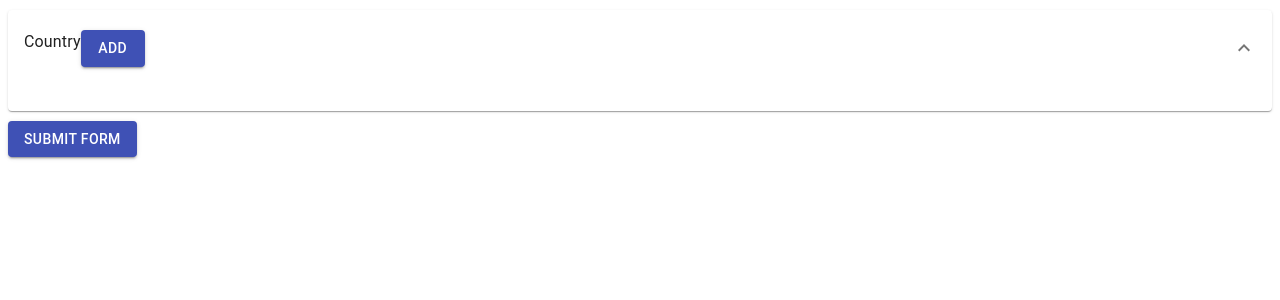
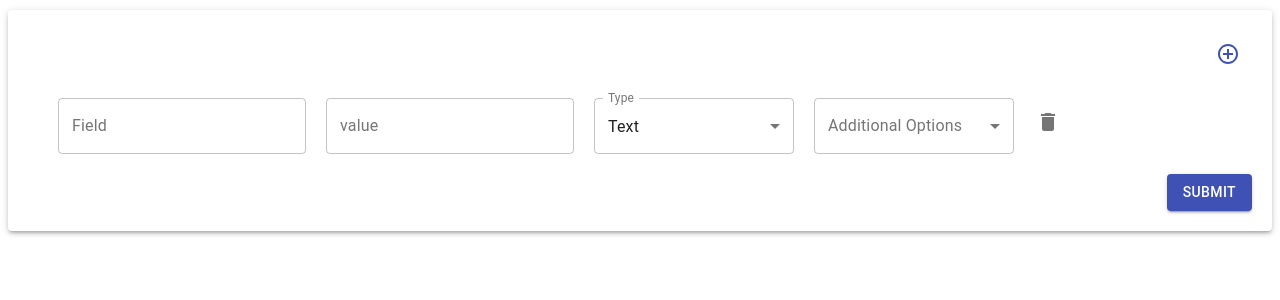
Before and after one commit to abhay-tank/dynamic-nested-schema-form, a React (Create React App) app: page / in a window 1280 px wide. Shown: the top 300 px of the page. Built offline with nearby package versions, Linux system fonts and the light colour scheme.

Commit message:
Added Nested Schema

```diff
--- a/src/App.js
+++ b/src/App.js
@@ -1,13 +1,13 @@
 
 import {GroupSchema} from "./GoupOfSchema"
 
-import {NestedAccordian} from "./Nested Accordian"
+import NestedAccordian from "./Nested Accordian"
 
 export default function App() {
 
   return(
     <>
-    {/* <GroupSchema/> */}
+  {/* <GroupSchema/> */}
     <NestedAccordian/>
     </>
   )
--- a/src/Form.jsx
+++ b/src/Form.jsx
@@ -46,9 +46,9 @@ export const Form = ({
     handleSubmit,
     control,
     setValue,
+    getValues,
     setError,
     formState: { errors },
-    unregister,
     watch,
   } = form;
   watchList?.length > 0
@@ -60,7 +60,7 @@ export const Form = ({
 
   const [pushedSchema, setPushedSchema] = useState([]);
 
-  const generateForm = (schema) => {
+  const generateForm = (schema, index) => {
     const {
       uid,
       name,
@@ -165,20 +165,29 @@ export const Form = ({
               control={control}
               rules={validations}
               defaultValue={defaultValue}
-              render={({ field, fieldState, formState }) => {
+              render={({ field, formState }) => {
                 const { errors } = formState;
                 const hasFieldError = has(errors, name);
                 const fieldError = get(errors, name);
+
+                let selectValue;
                 return (
+                  <>
                     <TextField
                       fullWidth
                       label={title}
-                    type="date"
                       variant="outlined"
                       error={hasFieldError}
                       select
                       helperText={hasFieldError && fieldError.message}
                       {...field}
+                      onChange={(e)=>{
+                        console.log("--->",e.target.value)
+                        _schema.length > 0 && field_metadata?.mapSchema[e.target.value] && field_metadata?.mapSchema.map
+
+                        field.onChange(e.target.value)
+
+                      }}
                       inputRef={field.ref}
                     >
                       {options.map((option) => (
@@ -187,6 +196,18 @@ export const Form = ({
                         </MenuItem>
                       ))}
                     </TextField>
+                    {_schema.length > 0 && field_metadata?.mapSchema[getValues(`${name}`)] &&
+                      field_metadata.mapSchema[getValues(`${name}`)]?.length > 0 &&
+                      field_metadata.mapSchema[getValues(`${name}`)].map((schemaName) => {
+                        return (
+                          generateForm(
+                            _schema.find(
+                              (schemaObject) => schemaObject.name === schemaName
+                            )
+                          )
+                        );
+                      })}
+                  </>
                 );
               }}
             />
@@ -424,8 +445,6 @@ export const Form = ({
       case "groupAccordian":
         const groupAccordianError = has(errors, name);
 
-
-
         return (
           <>
             <Accordion
@@ -442,7 +461,7 @@ export const Form = ({
                 aria-controls="panel1a-content"
                 id="panel1a-header"
               >
-                <Typography>{title}</Typography>
+                <Typography>{title || index}</Typography>
 
                 {!!field_metadata?.showAddButton && (
                   <Button {...field_metadata?.addButtonProps}>Add</Button>
@@ -459,8 +478,8 @@ export const Form = ({
                   alignItems="stretch"
                 >
                   {_schema.length > 0 &&
-                    _schema.map((schemaObject) => {
-                      return generateForm(schemaObject);
+                    _schema.map((schemaObject, index) => {
+                      return generateForm(schemaObject, index);
                     })}
                 </Grid>
               </AccordionDetails>
--- a/src/GoupOfSchema/index.js
+++ b/src/GoupOfSchema/index.js
@@ -5,8 +5,7 @@ import { useForm } from "react-hook-form";
 import isEmpty from "lodash/isEmpty";
 import Button from "@material-ui/core/Button";
 
-
-export const GroupSchema=()=>{
+export const GroupSchema = () => {
   const form = useForm({
     mode: "all",
     reValidateMode: "all",
@@ -74,12 +73,47 @@ export const GroupSchema=()=>{
         },
         field_metadata: {
           options: [
-                { label: "Male", value: "male" },
+            { label: "Male", value: "male", },
             { label: "Female", value: "female" },
             { label: "Transgender", value: "transgender" },
           ],
+          mapSchema:{
+            male:["sumil"],
+            female:["age"],
+            transgender:["age","sumil"]
+
+          }
+        },
+        _schema: [
+          {
+            title: "Name",
+            uid: shortid.generate(),
+            name: "male.sumil",
+            type: "text",
+            defaultValue: "",
+            validations: {
+              required: "Name is required",
+            },
+            field_metadata: {
+              options: [],
             },
             _schema: [],
+          },
+           {
+        title: "Age",
+        uid: shortid.generate(),
+        name: "female.age",
+        type: "number",
+        defaultValue: "",
+        validations: {
+          required: "Age is required",
+        },
+        field_metadata: {
+          options: [],
+        },
+        _schema: [],
+      },
+        ],
       },
       {
         title: "What is fav tv show?",
@@ -168,7 +202,11 @@ export const GroupSchema=()=>{
             },
             field_metadata: {
               options: [
-                    { label: "Raw engineering", value: "raw", mapSchema: ["employee.salary"] },
+                {
+                  label: "Raw engineering",
+                  value: "raw",
+                  mapSchema: ["employee.salary"],
+                },
                 { label: "ContentStack", value: "cs", mapSchema: [] },
                 { label: "DFEP", value: "dfe", mapSchema: [] },
               ],
@@ -204,8 +242,7 @@ export const GroupSchema=()=>{
         defaultValue: false,
         validations: {},
         field_metadata: {
-              options: [
-              ],
+          options: [],
         },
         _schema: [],
       },
@@ -655,4 +692,4 @@ export const GroupSchema=()=>{
       </Button>
     </div>
   );
-}
+};
--- a/src/Nested Accordian/index.js
+++ b/src/Nested Accordian/index.js
@@ -1,149 +1,196 @@
-import React, { useEffect, useState } from "react";
-import shortid from "shortid";
-import { Form } from "../Form";
-import { useForm } from "react-hook-form";
-import isEmpty from "lodash/isEmpty";
-import Button from "@material-ui/core/Button";
-import { cloneDeep, set, get } from "lodash";
+import React from "react";
+import { useForm, useFieldArray, Controller } from "react-hook-form";
+import TextField from "@material-ui/core/TextField";
+import Grid from "@material-ui/core/Grid";
+import AddIcon from "@material-ui/icons/AddCircleOutlineOutlined";
+import IconButton from "@material-ui/core/IconButton";
+import Paper from "@material-ui/core/Paper";
+import DeleteIcon from "@material-ui/icons/Delete";
+import { Button } from "@material-ui/core";
+import MenuItem from "@material-ui/core/MenuItem";
 
-export const NestedAccordian = () => {
-  const _schema = [];
-
-  const form = useForm({
-    mode: "all",
-    reValidateMode: "all",
-    criteriaMode: "all",
-    shouldFocusError: true,
-    shouldUnregister: true,
-  });
-  const {
-    setValue,
-    getValues,
-    watch,
-    trigger,
-    formState: { errors },
-  } = form;
-  const primitive = ["text", "number", "date", "select", "fileUpload"];
-  const groupType = [
-    "group",
-    "radioGroup",
-    "checkboxGroup",
-    "checkboxAccordian",
-  ];
-  const [schema, setSchema] = useState([]);
-
-
-  const onPush = async (e) => {
-    e.stopPropagation();
-    const fieldNumber = schema.length;
-     await trigger([
-      `country[${fieldNumber - 1}].state`,
-      `country[${fieldNumber - 1}].city`,
-    ]);
-
-    if (errors?.country) {
-      e.target.disabled = true;
-    } else {
-      const pushedSchema = {
-        title: `Country-${fieldNumber}`,
-        name: ``,
-        uid: shortid.generate(),
-        field_metadata: {
-          showDeleteButton: true,
-          deleteButtonProps: {
-            variant: "contained",
-            color: "primary",
-            type: "button",
-            onClick: (e) => { e.stopPropagation();  onDelete(fieldNumber)},
-          },
-          options: [],
-        },
-        defaultValue: "",
-        validations: {},
-        type: "groupAccordian",
-        _schema: [
+const type = [
   {
-            title: "State Name",
-            uid: shortid.generate(),
-            name: `country[${fieldNumber}].state`,
-            type: "text",
-            defaultValue: "",
-            validations: {
-              required: "Name is required",
-            },
-            field_metadata: {
-              options: [],
-            },
-            _schema: [],
+    value: "text",
+    label: "Text",
   },
   {
-            title: "city",
-            uid: shortid.generate(),
-            name: `country[${fieldNumber}].city`,
-            type: "text",
-            defaultValue: "",
-            validations: {
-              required: "Name is required",
+    value: "boolean",
+    label: "Boolean",
   },
-            field_metadata: {
-              options: [],
+  {
+    value: "group",
+    label: "Group",
   },
-            _schema: [],
+  {
+    value: "mixed",
+    label: "Mixed",
   },
-        ],
-      };
-      setSchema(cloneDeep(schema.push(cloneDeep(pushedSchema))));
-      // setSchema(prevProp=>console.log(prevProp))
-    }
-  };
+  {
+    value: "RTE",
+    label: "RTE",
+  },
+];
 
-  const onDelete = (index) => {
-    console.log("delet-->", index);
+const addOption = [
+  {
+    value: "mandatory",
+    label: "Mandatory",
+  },
+  {
+    value: "Mutline",
+    label: "Mutline",
+  },
+  {
+    value: "Multiple",
+    label: "Multiple",
+  },
+];
 
-    schema.length > 0 ? setSchema(cloneDeep(schema.splice(index, 1))) : null;
-  };
-
-  console.log(getValues());
-
-  const [mainSchema, setMainSchema] = useState({
-    title: "Country",
-    name: `country[${schema.length}]`,
-    uid: shortid.generate(),
-    field_metadata: {
-      showAddButton: true,
-      addButtonProps: {
-        variant: "contained",
-        color: "primary",
-        type: "button",
-        onClick: onPush,
+function NestedSchema() {
+  const { control, watch, handleSubmit } = useForm({
+    defaultValues: {
+      demo: [{ fieldName: "", displayName: "", type: "text", addOption: "" }],
     },
-      options: [],
-    },
-    defaultValue: {},
-    validations: {},
-    type: "groupAccordian",
-    _schema: schema,
   });
 
-  useEffect(() => {}, [schema]);
+  const { fields, append, prepend, remove, swap, move, insert } = useFieldArray(
+    {
+      control,
+      name: "demo",
+    }
+  );
 
-  const submitFormHandler = (data) => {
-    console.log("Form Data => ", data);
-  };
+  // console.log("watch--->",watch())
+  const onSubmit = (data) => console.log("data", data);
 
   return (
-    <div>
-      <Form
-        formId="myform"
-        customSchema={mainSchema}
-        onSubmit={submitFormHandler}
-        additionalFormAttributes={{}}
-        // watchList={["city"]}
-        form={form}
+    <form onSubmit={handleSubmit(onSubmit)}>
+      <Paper style={{ margin: "10px 0", padding: "20px" }} elevation={3}>
+        <Grid
+          container
+          direction="column"
+          justify="space-between"
+          alignItems="flex-end"
+        >
+          <IconButton
+            color="primary"
+            component="span"
+            variant="contained"
+            onClick={() => {
+              append({ fieldName: "", displayName: "", type: "text", addOption: "" });
+            }}
+          >
+            <AddIcon />
+          </IconButton>
+        </Grid>
+        <Grid
+          container
+          direction="column"
+          justify="space-between"
+          alignItems="stretch"
+        >
+          {fields.map((item, index) => {
+            return (
+              <Grid style={{ margin: "20px" }} item key={item.id}>
+                <Controller
+                  render={({ field: { ref, ...inputProps } }) => (
+                    <TextField
+                      style={{ margin: "0 10px" }}
+                      label="Field"
+                      variant="outlined"
+                      inputRef={ref}
+                      {...inputProps}
                     />
-      <Button form="myform" variant="contained" color="primary" type="submit">
-        submit form
+                  )}
+                  name={`demo.${index}.fieldName`}
+                  control={control}
+                  defaultValue={item.firstName}
+                />
+
+                <Controller
+                  render={({ field: { ref, ...inputProps } }) => (
+                    <TextField
+                      style={{ margin: "0 10px" }}
+                      label="value"
+                      variant="outlined"
+                      inputRef={ref}
+                      {...inputProps}
+                    />
+                  )}
+                  name={`demo.${index}.displayName`}
+                  control={control}
+                  defaultValue={item.displayName}
+                />
+
+                <Controller
+                  render={({ field: { ref, ...inputProps } }) => (
+                    <TextField
+                      style={{ margin: "0 10px", width: "200px" }}
+                      label="Type"
+                      variant="outlined"
+                      inputRef={ref}
+                      select
+                      {...inputProps}
+                    >
+                      {type.map((option) => (
+                        <MenuItem key={option.value} value={option.value}>
+                          {option.label}
+                        </MenuItem>
+                      ))}
+                    </TextField>
+                  )}
+                  name={`demo.${index}.type`}
+                  control={control}
+                  defaultValue={item.type}
+                />
+
+                <Controller
+                  render={({ field: { ref, ...inputProps } }) => (
+                    <TextField
+                      style={{ margin: "0 10px", width: "200px" }}
+                      label="Additional Options"
+                      variant="outlined"
+                      inputRef={ref}
+                      select
+                      {...inputProps}
+                    >
+                      {addOption.map((option) => (
+                        <MenuItem key={option.value} value={option.value}>
+                          {option.label}
+                        </MenuItem>
+                      ))}
+                    </TextField>
+                  )}
+                  name={`demo.${index}.addOption`}
+                  control={control}
+                  defaultValue={item.addOption}
+                />
+
+                <IconButton
+                  aria-label="delete"
+                  component="span"
+                  onClick={() => remove(index)}
+                >
+                  <DeleteIcon />
+                </IconButton>
+              </Grid>
+            );
+          })}
+        </Grid>
+        <Grid
+          container
+          direction="column"
+          justify="space-between"
+          alignItems="flex-end"
+        >
+          <Button variant="contained" color="primary" type="submit">
+            submit
           </Button>
-    </div>
+        </Grid>
+      </Paper>
+    </form>
   );
-};
+}
+
+export default NestedSchema;
```
Lines whose indentation alone changed are shown as unchanged.
